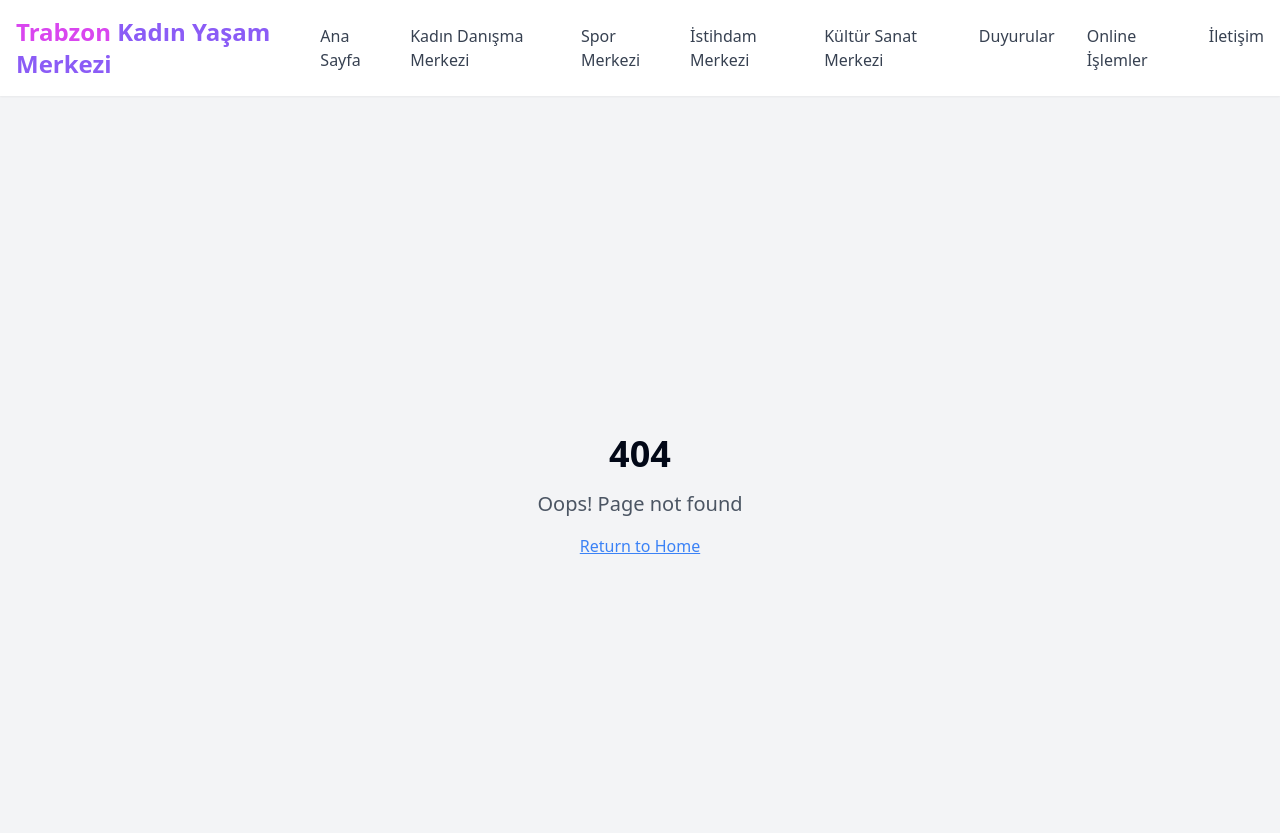
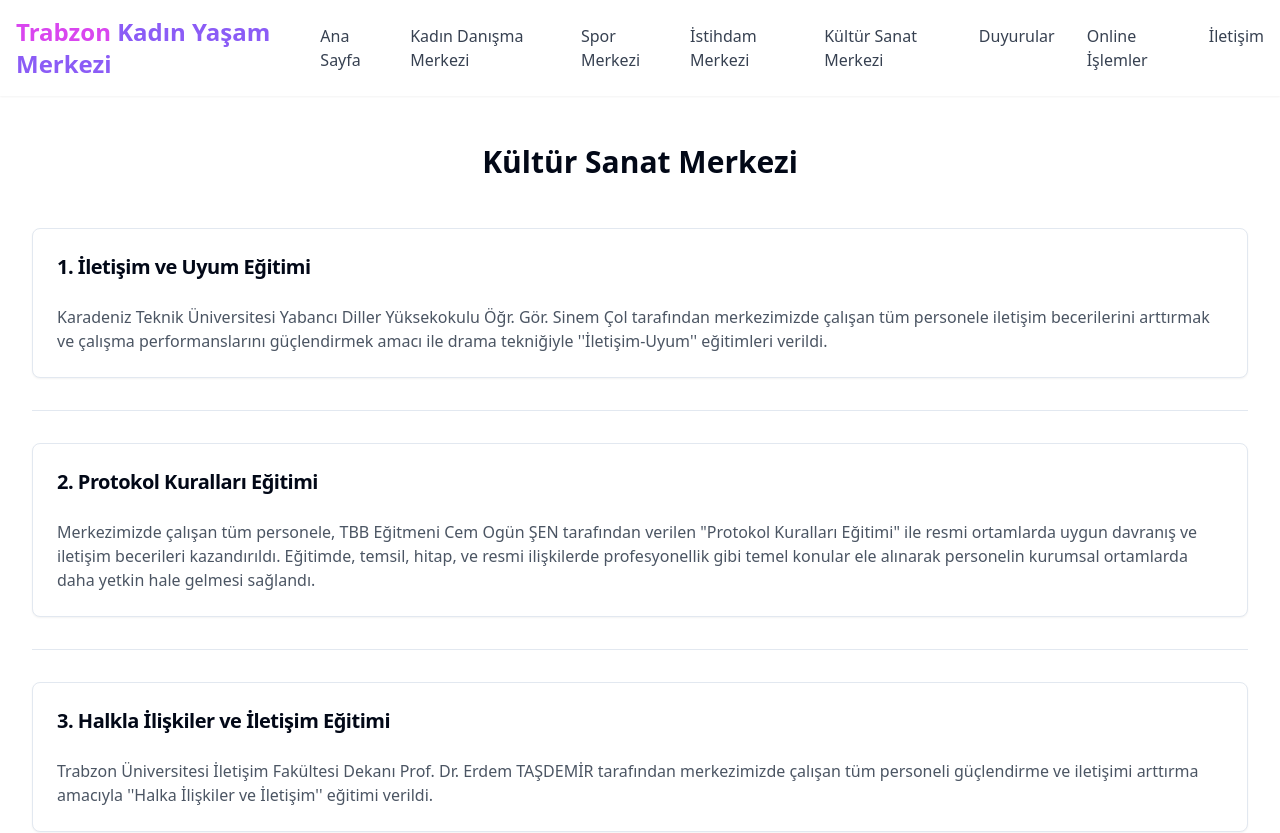
Before and after one commit to ibrahim6-1/trabzon-kadin-yasam-portali, a React (Vite) app: page /kultur-sanat in a window 1280 px wide. Shown: the top 833 px of the page. Built offline with nearby package versions, Linux system fonts and the light colour scheme.

Commit message:
Remove culture and art menu items
Remove the culture and art menu items and add the specified content to the culture and art center page.

```diff
--- a/src/App.tsx
+++ b/src/App.tsx
@@ -14,6 +14,7 @@ import NotFound from "./pages/NotFound";
 import PsychologicalCounseling from "./pages/PsychologicalCounseling";
 import SportsCenter from "./pages/SportsCenter";
 import EmploymentCenter from "./pages/EmploymentCenter";
+import CultureArtCenter from "./pages/CultureArtCenter";
 
 // Layout
 import MainLayout from "./components/layout/MainLayout";
@@ -35,6 +36,7 @@ const App = () => (
             <Route path="/kadin-danisma" element={<PsychologicalCounseling />} />
             <Route path="/spor-merkezi" element={<SportsCenter />} />
             <Route path="/istihdam-merkezi" element={<EmploymentCenter />} />
+            <Route path="/kultur-sanat" element={<CultureArtCenter />} />
             {/* ADD ALL CUSTOM ROUTES ABOVE THE CATCH-ALL "*" ROUTE */}
             <Route path="*" element={<NotFound />} />
           </Routes>
--- a/src/components/layout/Header.tsx
+++ b/src/components/layout/Header.tsx
@@ -11,14 +11,7 @@ const navigationLinks = [
   },
   { name: "Spor Merkezi", href: "/spor-merkezi" },
   { name: "İstihdam Merkezi", href: "/istihdam-merkezi" },
-  {
-    name: "Kültür Sanat Merkezi",
-    href: "/kultur-sanat",
-    submenu: [
-      { name: "Sergiler", href: "/kultur-sanat/sergiler" },
-      { name: "Etkinlikler", href: "/kultur-sanat/etkinlikler" },
-    ]
-  },
+  { name: "Kültür Sanat Merkezi", href: "/kultur-sanat" },
   { name: "Duyurular", href: "/duyurular" },
   { name: "Online İşlemler", href: "/online-islemler" },
   { name: "İletişim", href: "/iletisim" },
--- /dev/null
+++ b/src/pages/CultureArtCenter.tsx
@@ -0,0 +1,52 @@
+
+import React from 'react';
+import { Card, CardContent, CardHeader, CardTitle } from "@/components/ui/card";
+import { Separator } from "@/components/ui/separator";
+
+const CultureArtCenter = () => {
+  const programs = [
+    {
+      id: 1,
+      title: "İletişim ve Uyum Eğitimi",
+      content: "Karadeniz Teknik Üniversitesi Yabancı Diller Yüksekokulu Öğr. Gör. Sinem Çol tarafından merkezimizde çalışan tüm personele iletişim becerilerini arttırmak ve çalışma performanslarını güçlendirmek amacı ile drama tekniğiyle ''İletişim-Uyum'' eğitimleri verildi."
+    },
+    {
+      id: 2,
+      title: "Protokol Kuralları Eğitimi",
+      content: "Merkezimizde çalışan tüm personele, TBB Eğitmeni Cem Ogün ŞEN tarafından verilen \"Protokol Kuralları Eğitimi\" ile resmi ortamlarda uygun davranış ve iletişim becerileri kazandırıldı. Eğitimde, temsil, hitap, ve resmi ilişkilerde profesyonellik gibi temel konular ele alınarak personelin kurumsal ortamlarda daha yetkin hale gelmesi sağlandı."
+    },
+    {
+      id: 3,
+      title: "Halkla İlişkiler ve İletişim Eğitimi",
+      content: "Trabzon Üniversitesi İletişim Fakültesi Dekanı Prof. Dr. Erdem TAŞDEMİR tarafından merkezimizde çalışan tüm personeli güçlendirme ve iletişimi arttırma amacıyla ''Halka İlişkiler ve İletişim'' eğitimi verildi."
+    }
+  ];
+
+  return (
+    <div className="container mx-auto py-12">
+      <h1 className="text-3xl font-bold text-center mb-12">Kültür Sanat Merkezi</h1>
+
+      <div className="space-y-8">
+        {programs.map((program, index) => (
+          <React.Fragment key={program.id}>
+            <Card className="overflow-hidden transition-all hover:shadow-lg">
+              <CardHeader>
+                <CardTitle className="text-xl">
+                  {program.id}. {program.title}
+                </CardTitle>
+              </CardHeader>
+              <CardContent>
+                <p className="text-gray-600">{program.content}</p>
+              </CardContent>
+            </Card>
+            {index < programs.length - 1 && (
+              <Separator className="my-8" />
+            )}
+          </React.Fragment>
+        ))}
+      </div>
+    </div>
+  );
+};
+
+export default CultureArtCenter;
```
